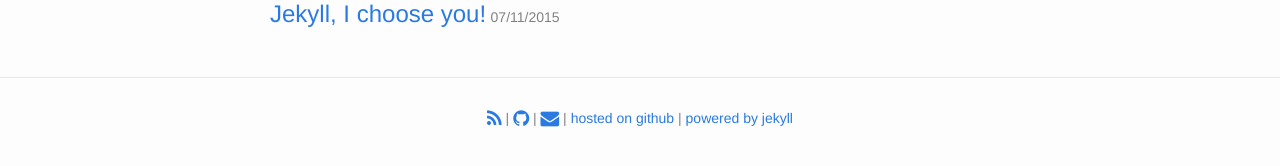
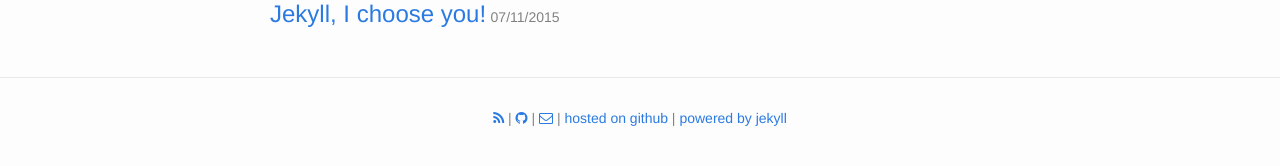
Before and after one commit to demidovakatya/demidovakatya.github.io, a Jekyll site: the page built from index.html, in a window 1280 px wide. Shown: the part 710-876 px from the top of the page. Built offline with Jekyll 4.4.1, drawn with Linux system fonts in a browser that asks for light colours; nearby versions of some CDN libraries.

Commit message:
layout imporvements

```diff
--- a/_includes/footer.html
+++ b/_includes/footer.html
@@ -5,7 +5,7 @@
     <div class="footer-col-wrapper">
 
       <div class="footer-col">
-        <p><a href="{{ "/feed.xml" | prepend: site.baseurl }}"><i class="fa fa-rss fa-lg"></i></a> | <a href="https://github.com/demidovakatya"><i class="fa fa-github fa-lg"></i></a> | <a href="mailto:{{ site.email }}"><i class="fa fa-envelope fa-lg"></i></a> | <a href="https://pages.github.com">hosted on github</a> | <a href="http://jekyllrb.com">powered by jekyll</a></p>
+        <p><a href="{{ "/feed.xml" | prepend: site.baseurl }}"><i class="fa fa-rss"></i></a> | <a href="https://github.com/demidovakatya"><i class="fa fa-github"></i></a> | <a href="mailto:{{ site.email }}"><i class="fa fa-envelope-o"></i></a> | <a href="https://pages.github.com">hosted on github</a> | <a href="http://jekyllrb.com">powered by jekyll</a></p>
       </div>
     </div>
 
--- a/_includes/header.html
+++ b/_includes/header.html
@@ -8,7 +8,6 @@
       <div class="trigger">
           <a class="page-link" href="/about/">About me</a>
           <a class="page-link" href="/cv/">CV</a>
-          <!-- <a class="page-link" href="/2016/">2016</a> -->
       </div>
     </nav>
 
--- a/_layouts/default.html
+++ b/_layouts/default.html
@@ -10,7 +10,7 @@
     <div class="page-content">
       <div class="wrapper">
         {{ content }}
-        <!-- {% include disqus.html %} -->
+        {% include disqus.html %}
       </div>
     </div>
 
```
